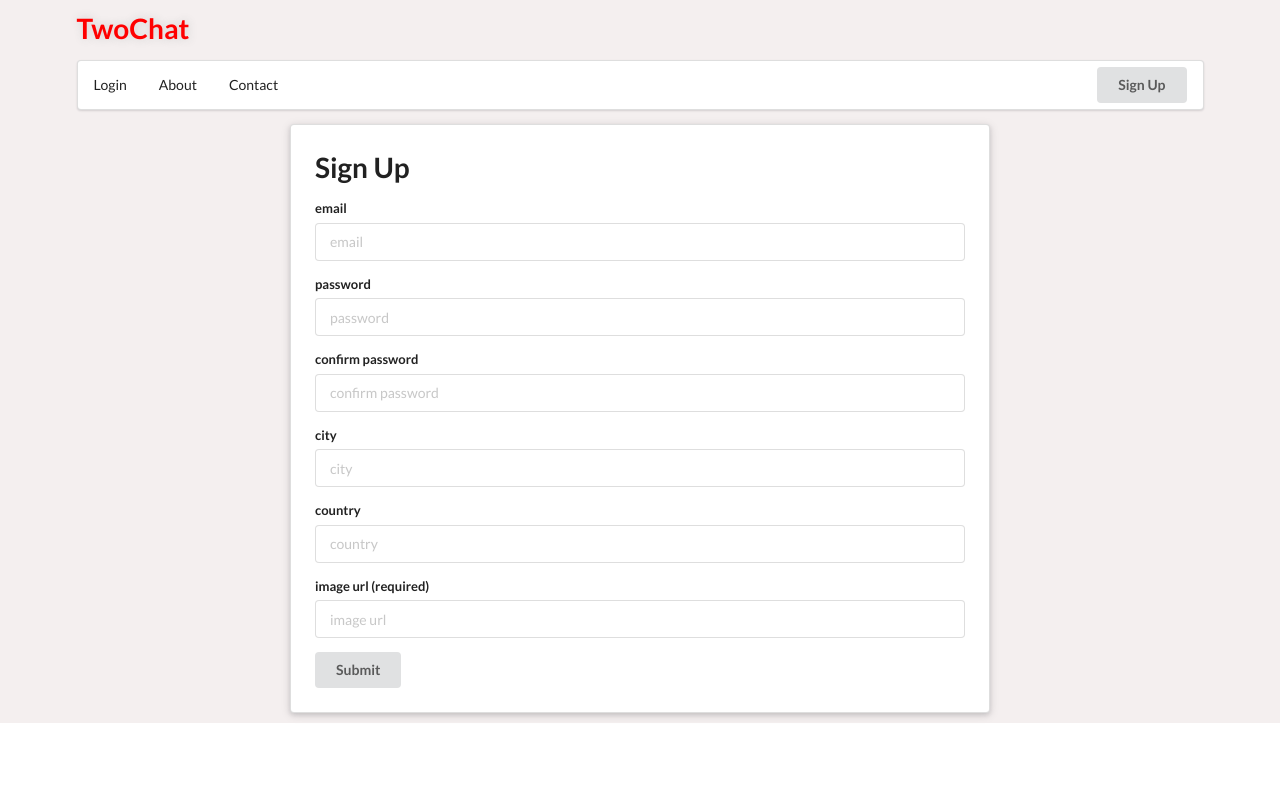
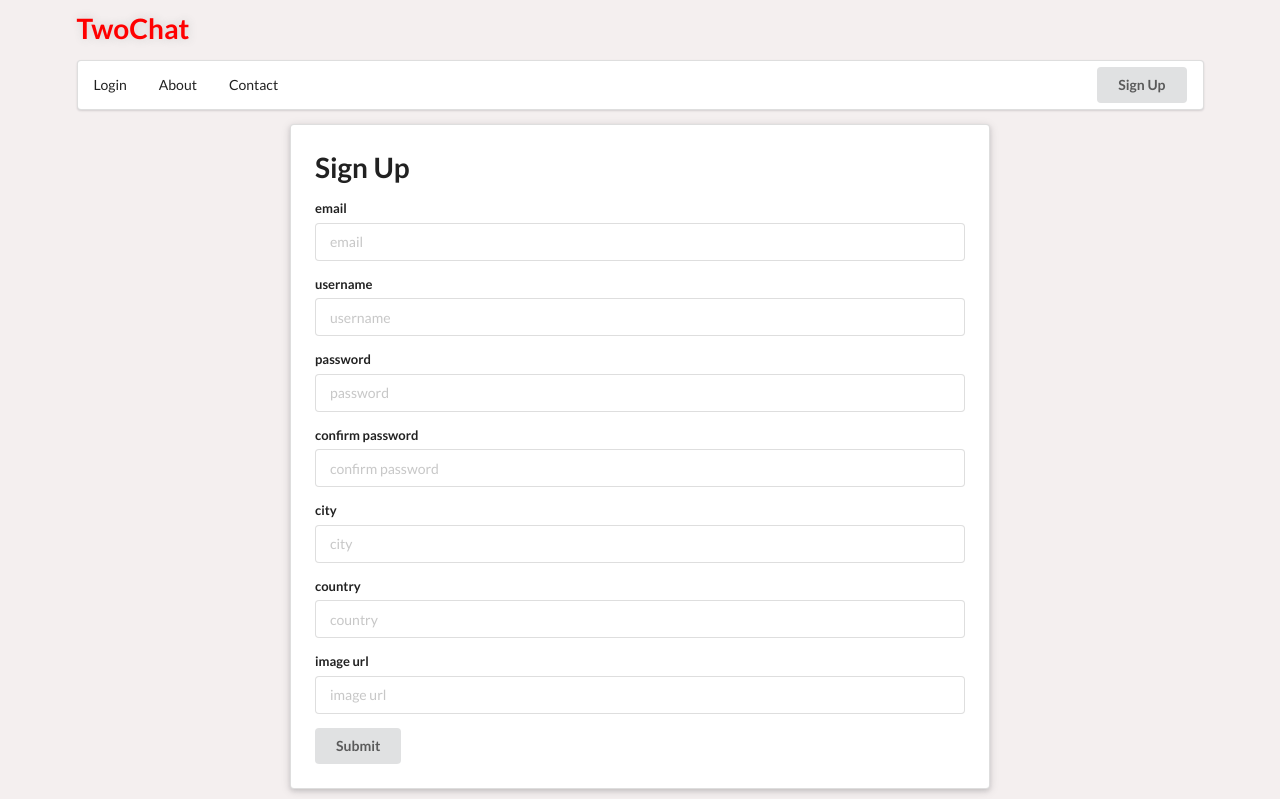
Before and after one commit to e-barr/notBuggySkipe_front-end, a React (Create React App) app in the folder not-buggy-skipe_front-end/: page /signup in a window 1280 px wide. Built offline with nearby package versions, Linux system fonts and the light colour scheme.

Commit message:
connect signUpForm component and add functionality

```diff
--- a/not-buggy-skipe_front-end/src/actions/index.js
+++ b/not-buggy-skipe_front-end/src/actions/index.js
@@ -1,5 +1,4 @@
-// import { LOGIN, LOGOUT, SIGN_UP } from './types'
-import { LOGIN, LOGOUT, GET_USER_INFO } from './types'
+import { LOGIN, GET_USER_INFO, LOGOUT, SIGN_UP } from './types'
 import db from '../apis/db'
 import swal from 'sweetalert'
 import history from '../history'
@@ -20,7 +19,7 @@ export const login = ({ username, password }) => async dispatch => {
 
     const payload = resp.data
 
-    if (!payload.error && payload.jwt) {
+    if (!payload.error && payload.jwt.length > 0) {
         localStorage.token = payload.jwt
     }
 
@@ -34,6 +33,7 @@ export const login = ({ username, password }) => async dispatch => {
 
 export const logout = () => {
     history.push("/")
+    localStorage.clear()
 
     return {
         type: LOGOUT
@@ -65,9 +65,31 @@ export const getUserInfo = () => async dispatch => {
     history.push("/main")
 }
 
-// export const signUp = (formValues) => {
-//     return {
-//         type: SIGN_UP,
-//         payload: formValues
-//     }
-// }
+export const signUp = ({ email, username, password, confirmPassword, city, country, image_url }) => async dispatch => {
+
+    let resp = {}
+    let payload
+
+    if (password === confirmPassword) {
+        try {
+            resp = await db.post('/api/v1/users', {
+                user: { email, username, password, city, country, image_url },
+                headers: {
+                    'Content-Type': 'application/json'
+                }
+            })
+            payload = resp.data
+            localStorage.token = payload.jwt
+            swal("Success!", "Your account has been successfully created. You will now be redirected to the main page.", "success")
+            history.push("/main")
+        } catch (error) {
+            resp = { error: error.message }
+            swal("Account creation failed.", `${resp.error}`, "error")
+        }
+    }
+
+    dispatch({
+        type: SIGN_UP,
+        payload
+    })
+}
--- a/not-buggy-skipe_front-end/src/components/Header.js
+++ b/not-buggy-skipe_front-end/src/components/Header.js
@@ -31,7 +31,6 @@ import { logout } from '../actions'
 
 class Header extends Component {
     render() {
-        console.log(this.props)
         let location
         this.props.isSignedIn ? location = "/main" : location = "/"
         return (
@@ -59,7 +58,6 @@ class Header extends Component {
 }
 
 const mapStateToProps = (state) => {
-    console.log(state)
     return {
         isSignedIn: state.auth.isSignedIn
     }
--- a/not-buggy-skipe_front-end/src/components/LoginForm.js
+++ b/not-buggy-skipe_front-end/src/components/LoginForm.js
@@ -21,32 +21,12 @@
 import React, { Component } from 'react'
 import { connect } from 'react-redux'
 import { Field, reduxForm } from 'redux-form'
+import { renderField } from './Utils'
 
 
 import { login } from '../actions'
 
 class LoginForm extends Component {
-    renderError({ error, touched }) {
-        if (error && touched) {
-            return (
-                <div className="ui error" >
-                    <div className="header">{error}</div>
-                </div>
-            )
-        }
-    }
-
-    renderField = ({ input, label, meta, type }) => {
-        const className = `field ${meta.error && meta.touched ? 'error' : ''}`
-        return (
-            <div className={className}>
-                <label>{label}</label>
-                <input {...input} placeholder={label} type={type} />
-                <div>{this.renderError(meta)}</div>
-            </div>
-        )
-    }
-
     onSubmit = (formValues) => {
         this.props.login(formValues)
     }
@@ -57,13 +37,13 @@ class LoginForm extends Component {
                 <Field
                     name="username"
                     label="username"
-                    component={this.renderField}
+                    component={renderField}
                     type="text"
                 />
                 <Field
                     name="password"
                     label="password"
-                    component={this.renderField}
+                    component={renderField}
                     type="password"
                 />
                 <button
--- a/not-buggy-skipe_front-end/src/components/SignUpForm.js
+++ b/not-buggy-skipe_front-end/src/components/SignUpForm.js
@@ -74,48 +74,124 @@
 
 // export default SignUpForm
 
-import React from 'react'
+import React, { Component } from 'react'
+import { connect } from 'react-redux'
+import { Field, reduxForm } from 'redux-form'
+import { renderField } from './Utils'
 
-const SignUpForm = () => {
-    return (
-        <div className="ui raised padded text container segment">
-        <h1>Sign Up</h1>
+import { signUp } from '../actions'
 
-        <form className="ui form">
-            <div className="field">
-                <label>email</label>
-                <input type="text" name="email" placeholder="email"/>
+class SignUpForm extends Component {
+    onSubmit = (formValues) => {
+        this.props.signUp(formValues)
+    }
+
+    renderForm = () => {
+        return (
+            <form
+            className="ui form error"
+            onSubmit={this.props.handleSubmit(this.onSubmit)}>
+
+                <Field
+                    name="email"
+                    label="email"
+                    component={renderField}
+                    type="text"
+                />
+                <Field
+                    name="username"
+                    label="username"
+                    component={renderField}
+                    type="text"
+                />
+                <Field
+                    name="password"
+                    label="password"
+                    component={renderField}
+                    type="password"
+                />
+                <Field
+                    name="confirmPassword"
+                    label="confirm password"
+                    component={renderField}
+                    type="password"
+                />
+                <Field
+                    name="city"
+                    label="city"
+                    component={renderField}
+                    type="text"
+                />
+                <Field
+                    name="country"
+                    label="country"
+                    component={renderField}
+                    type="text"
+                />
+                <Field
+                    name="image_url"
+                    label="image url"
+                    component={renderField}
+                    type="text"
+                />
+
+                <button
+                    className="ui button"
+                    type="submit"
+                >
+                    Submit
+                </button>
+            </form>
+        )
+    }
+
+    render() {
+        return (
+            <div className="ui raised padded text container segment">
+                <h1>Sign Up</h1>
+                {this.renderForm()}
             </div>
-            <div className="field">
-                <label>password</label>
-                <input type="password" name="password" placeholder="password" />
-            </div>
-            <div className="field">
-                <label>confirm password</label>
-                <input type="password" name="confirmPassword" placeholder="confirm password" />
-            </div>
-            <div className="field">
-                <label>city</label>
-                <input type="text" name="city" placeholder="city" />
-            </div>
-            <div className="field">
-                <label>country</label>
-                <input type="text" name="country" placeholder="country" />
-            </div>
-            <div className="field">
-                <label>image url (required)</label>
-                <input type="text" name="imageUrl" placeholder="image url" />
-            </div>
-
-            <button className="ui button" type="submit">Submit</button>
-        </form>
-        </div>
-    )
+        )
+    }
 }
 
-// confirm password
-// city
-// country
-// image_url
+const validate = ({ email, username, password, confirmPassword, city, country, image_url }) => {
+    const errors = {}
 
-export default SignUpForm;
+    if (!email) {
+        errors.email = 'You must enter an email'
+    }
+
+    if (!username) {
+        errors.username = 'You must enter a username'
+    }
+
+    if (!password) {
+        errors.password = 'You must enter a password'
+    }
+
+    if (password !== confirmPassword) {
+        errors.confirmPassword = 'Your passwords do not match'
+    }
+
+    if (!city) {
+        errors.city = 'You must enter a city'
+    }
+
+    if (!country) {
+        errors.country = 'You must enter a country'
+    }
+
+    if (!image_url) {
+        errors[image_url] = 'You must enter an image url.'
+    }
+
+    return errors
+}
+
+const formWrapped = reduxForm({
+    form: 'signUpForm',
+    validate
+})(SignUpForm);
+
+export default connect(null, { signUp })(formWrapped);
--- /dev/null
+++ b/not-buggy-skipe_front-end/src/components/Utils.js
@@ -0,0 +1,25 @@
+import React from 'react'
+
+export const renderField = ({ input, label, meta, type }) => {
+    const renderError = ({ error, touched }) => {
+        if (error && touched) {
+            return (
+                <div className="ui error">
+                    <div className="header">{error}</div>
+                </div>
+            )
+        }
+    }
+
+    const className = `field ${meta.error && meta.touched ? 'error' : ''}`
+
+    return (
+        <div className={className}>
+            <label>{label}</label>
+            <input {...input}
+            placeholder={label}
+            type={type} />
+            <div>{renderError(meta)}</div>
+        </div>
+    )
+}
--- a/not-buggy-skipe_front-end/src/reducers/authReducer.js
+++ b/not-buggy-skipe_front-end/src/reducers/authReducer.js
@@ -21,7 +21,12 @@ export default (state = defaultState, action) => {
         case LOGOUT:
             return { ...defaultState };
         case SIGN_UP:
-            return state;
+            return {
+                ...state,
+                currentUser: user,
+                jwtToken: jwt,
+                isSignedIn: true
+            };
         case GET_USER_INFO:
             return {
                 ...state,
```
